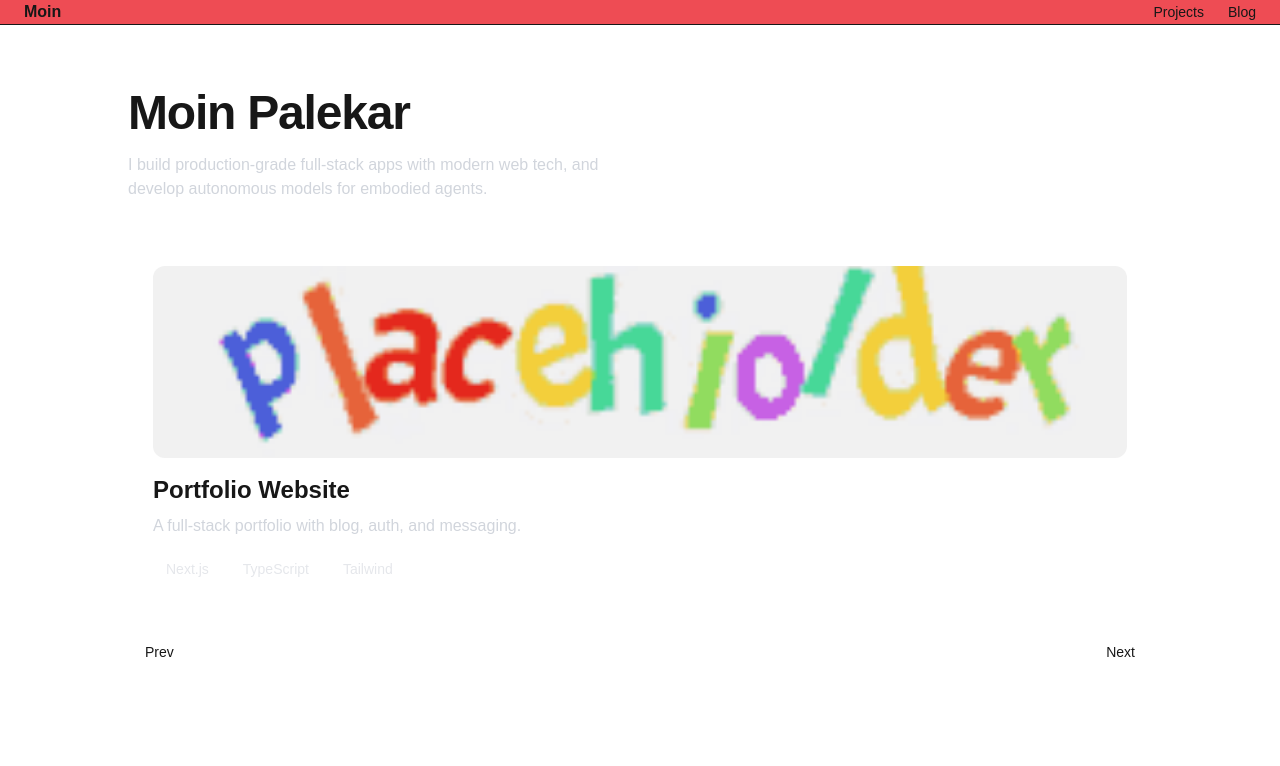
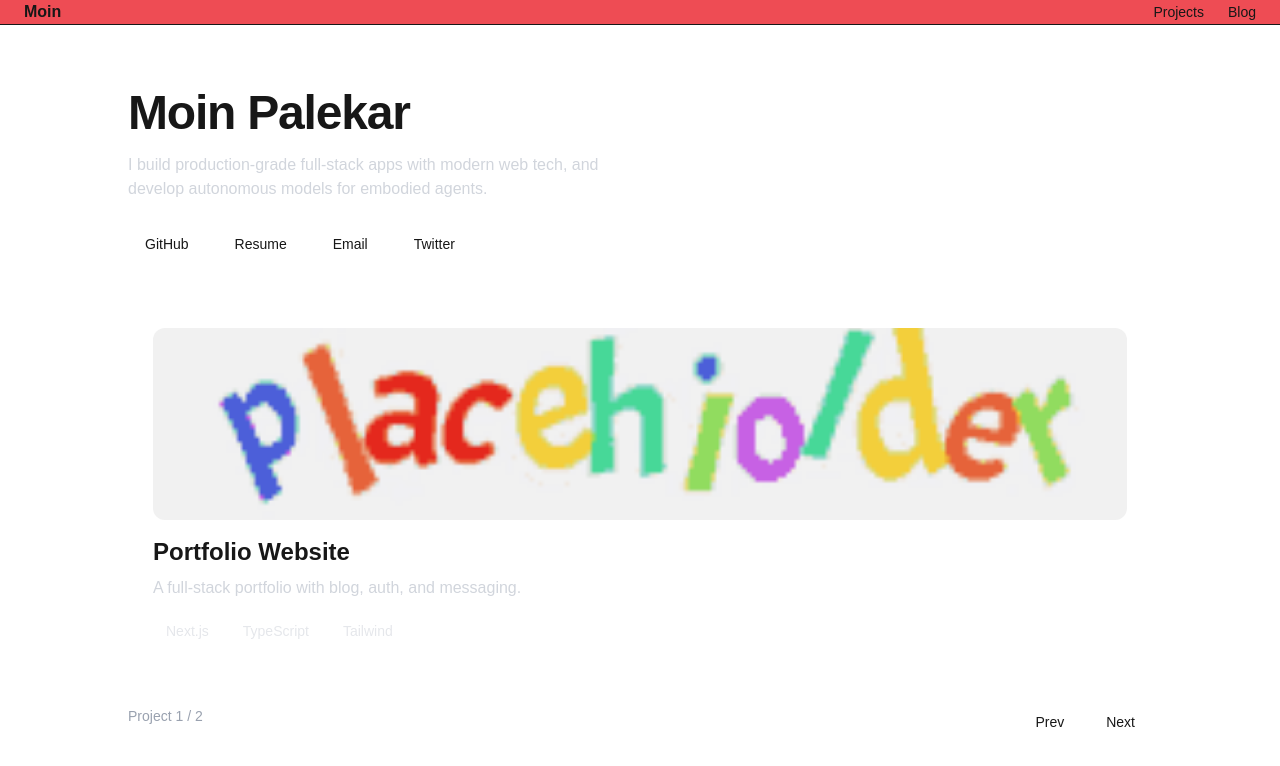
Before and after one commit to Moin-Palekar/personal-website, a Next.js app: page / in a window 1280 px wide. Shown: the top 766 px of the page. Built offline with nearby package versions, Linux system fonts and the light colour scheme.

Commit message:
Add project count and keyboard navigation to project carousel

```diff
--- a/app/page.tsx
+++ b/app/page.tsx
@@ -1,8 +1,9 @@
 "use client";
 import Image from "next/image";
-
 import { useState } from "react";
 import { projects } from "./projectsData";
+import { useEffect } from "react";
+
 
 
 
@@ -10,6 +11,25 @@ export default function Home() {
 
   const [index, setIndex] = useState(0);
   const p = projects[index];
+
+  useEffect(() => {
+    function handleKeyDown(e: KeyboardEvent) {
+      if (e.key === "ArrowLeft") {
+        setIndex((i) => (i === 0 ? projects.length - 1 : i - 1));
+      }
+
+      if (e.key === "ArrowRight") {
+        setIndex((i) => (i === projects.length - 1 ? 0 : i + 1));
+      }
+    }
+
+    window.addEventListener("keydown", handleKeyDown);
+
+    return () => {
+      window.removeEventListener("keydown", handleKeyDown);
+    };
+  }, []);
+
 
 
   return (
@@ -21,6 +41,42 @@ export default function Home() {
           <br></br>
           develop autonomous models for embodied agents.
         </p>
+
+        <div className="mt-6 flex flex-wrap gap-3">
+          <a
+            href="https://github.com/Moin-Palekar"
+            target="_blank"
+            rel="noreferrer"
+            className="rounded-lg border border-white/20 px-4 py-2 text-sm hover:bg-white/10"
+          >
+            GitHub
+          </a>
+
+          <a
+            href="/meta_resume.pdf"
+            target="_blank"
+            rel="noreferrer"
+            className="rounded-lg border border-white/20 px-4 py-2 text-sm hover:bg-white/10"
+          >
+            Resume
+          </a>
+
+          <a
+            href="mailto:moinismailp@gmail.com"
+            className="rounded-lg border border-white/20 px-4 py-2 text-sm hover:bg-white/10"
+          >
+            Email
+          </a>
+
+          <a
+            href="https://x.com/moinismailp"
+            target="_blank"
+            rel="noreferrer"
+            className="rounded-lg border border-white/20 px-4 py-2 text-sm hover:bg-white/10"
+          >
+            Twitter
+          </a>
+        </div>
 
         <div
           key={index}
@@ -56,7 +112,12 @@ export default function Home() {
             </div>
           </a>
           {/* Navigation buttons */}
-          <div className="mt-6 flex justify-between">
+          <div className="mt-8 flex items-center justify-between">
+
+            <p className="mb-3 text-sm text-gray-400">
+              Project {index + 1} / {projects.length}
+            </p>
+            <div className="flex gap-2">
               <button
                 onClick={() =>
                   setIndex((i) => (i === 0 ? projects.length - 1 : i - 1))
@@ -76,7 +137,7 @@ export default function Home() {
               >
                 Next
               </button>
-
+            </div>
           </div>
 
         </div>
--- a/app/projectsData.ts
+++ b/app/projectsData.ts
@@ -6,6 +6,8 @@ export type Project = {
   href?: string;      // live demo link (optional)
   repo?: string;      // github repo link (optional)
   media?: string;     // path to image/gif in /public (optional)
+  description: string; // detailed description
+  challenges: string;  // challenges faced during the project
 }
 
 export const projects: Project[] = [
@@ -17,6 +19,8 @@ export const projects: Project[] = [
     href: "",
     repo: "",
     media: "/projects/placeholder.gif",
+    description: "",
+    challenges: "",
     },
 
     {
@@ -27,6 +31,8 @@ export const projects: Project[] = [
     href: "",
     repo: "",
     media: "",
+    description: "",
+    challenges: "",
     },
 
 
```
Also changed, not shown: 1 other file (tests, documents, lock files or other folders). Lines whose indentation alone changed are shown as unchanged.
